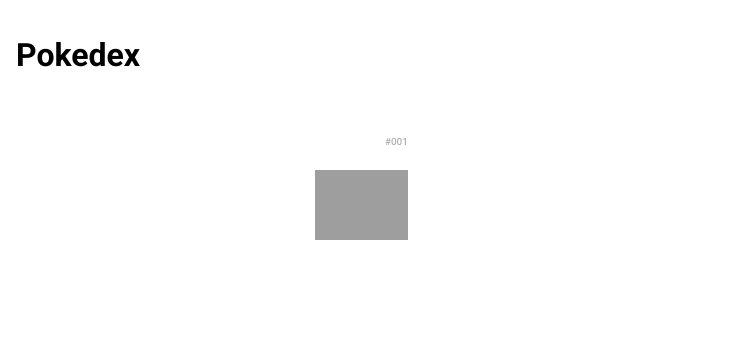
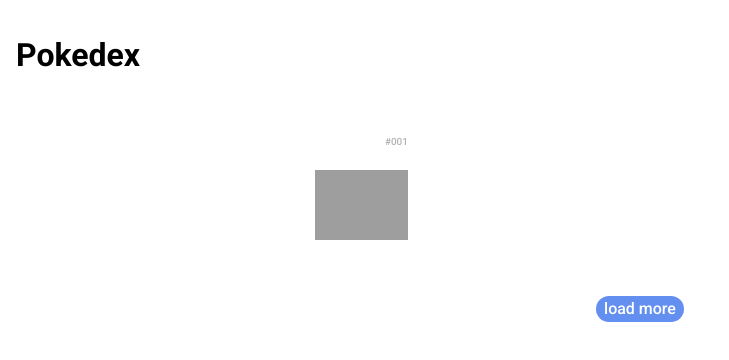
Before and after one commit to theus520/Pokedex, a plain HTML site: page index.html in a window 1280 px wide. Shown: the whole page, without its empty margins (0-729 px from the left). Drawn offline with nearby package versions, Linux system fonts and the light colour scheme; no server answers; grey boxes are pictures that could not be loaded.

Commit message:
Adicionando o botão de paginação

```diff
--- a/assets/assets/css/pokedex.css
+++ b/assets/assets/css/pokedex.css
@@ -134,8 +134,23 @@
     height: 70px;
 
 }
+.pagination{
+    display: flex;
+    flex-direction: row;
+    justify-content: center;
+    align-items: center;
+    width: 100%;
+    padding: 1rem;
+}
+.pagination button{
+    padding: .25rem .5rem;
+    background-color: #6390f0;
+    border: none;
+    border-radius: 1rem;
+    color: #fff;
 
 
+}
 @media screen and (min-width: 380) {
     .pokemons {
         grid-template-columns: 1fr 1fr;
--- a/assets/assets/js/poke-api.js
+++ b/assets/assets/js/poke-api.js
@@ -26,7 +26,7 @@ pokeApi.getPokemonDetail = (pokemon) => {
 
 }
 
-    pokeApi.getPokemons = (offset = 0, limit = 20) =>  {
+    pokeApi.getPokemons = (offset = 0, limit = 5) =>  {
      const url = `https://pokeapi.co/api/v2/pokemon?offset=${offset}&limit=${limit}`
 
     return fetch(url)
--- a/index.html
+++ b/index.html
@@ -42,6 +42,12 @@
             </li>
 
         </ol>
+ <div class="pagination">
+
+     <button id ="loadMoreButton" type="button">
+         load more
+        </button>
+    </div>
 
     </section>
     <script src="assets/assets/js/pokemon-model.js"></script>
```
